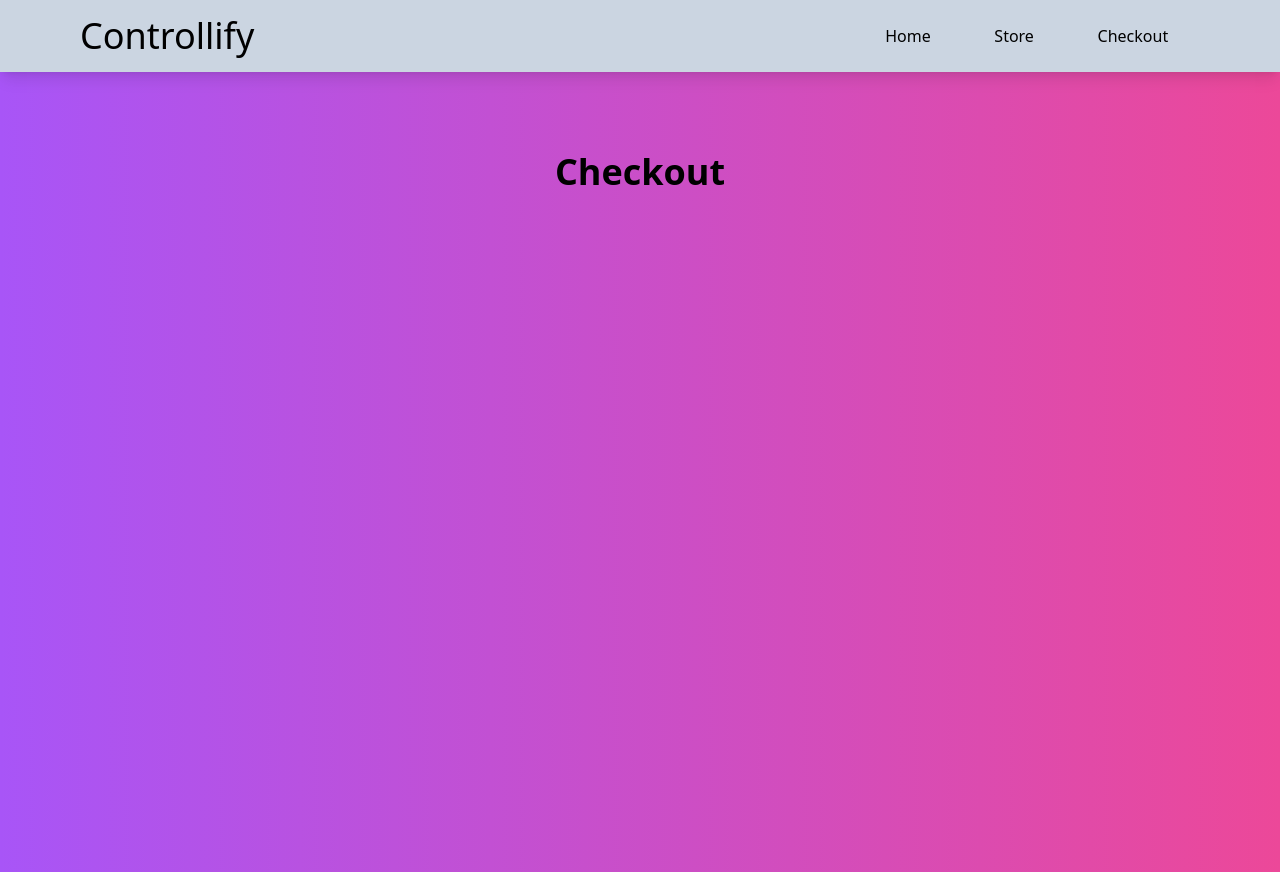
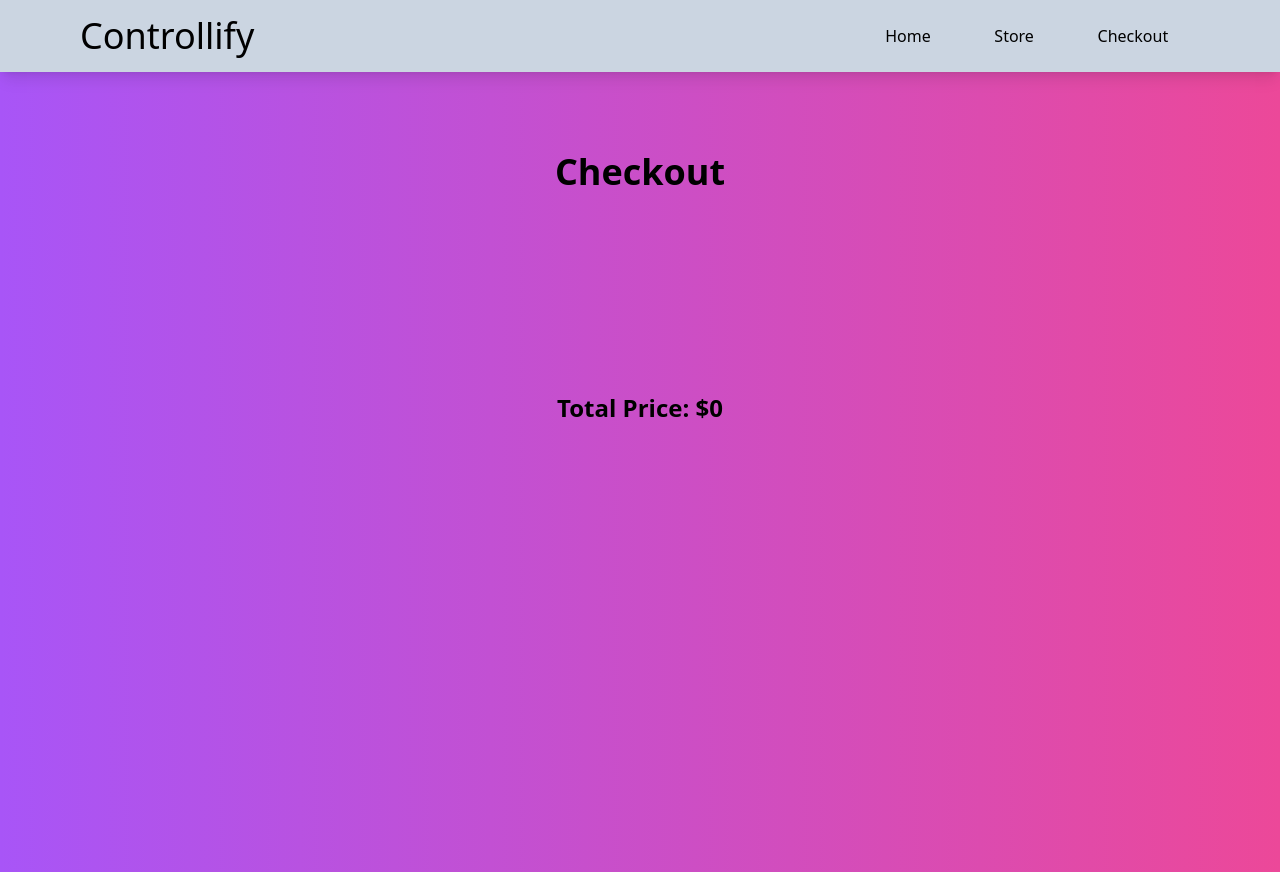
Before and after one commit to jdplumst/shopping-cart, a React (Create React App) app: page /checkout in a window 1280 px wide. Built offline with nearby package versions, Linux system fonts and the light colour scheme.

Commit message:
Display total price on Checkout page

```diff
--- a/src/pages/Checkout.tsx
+++ b/src/pages/Checkout.tsx
@@ -30,6 +30,9 @@ const Checkout = (props: CheckoutProps) => {
                     )
                 })}
             </div>
+            <div className="text-2xl text-center font-bold pb-20">
+                <span>Total Price: ${props.cart.reduce((acc, product) => acc + product.price, 0)}</span>
+            </div>
         </div>
     )
 }
```
